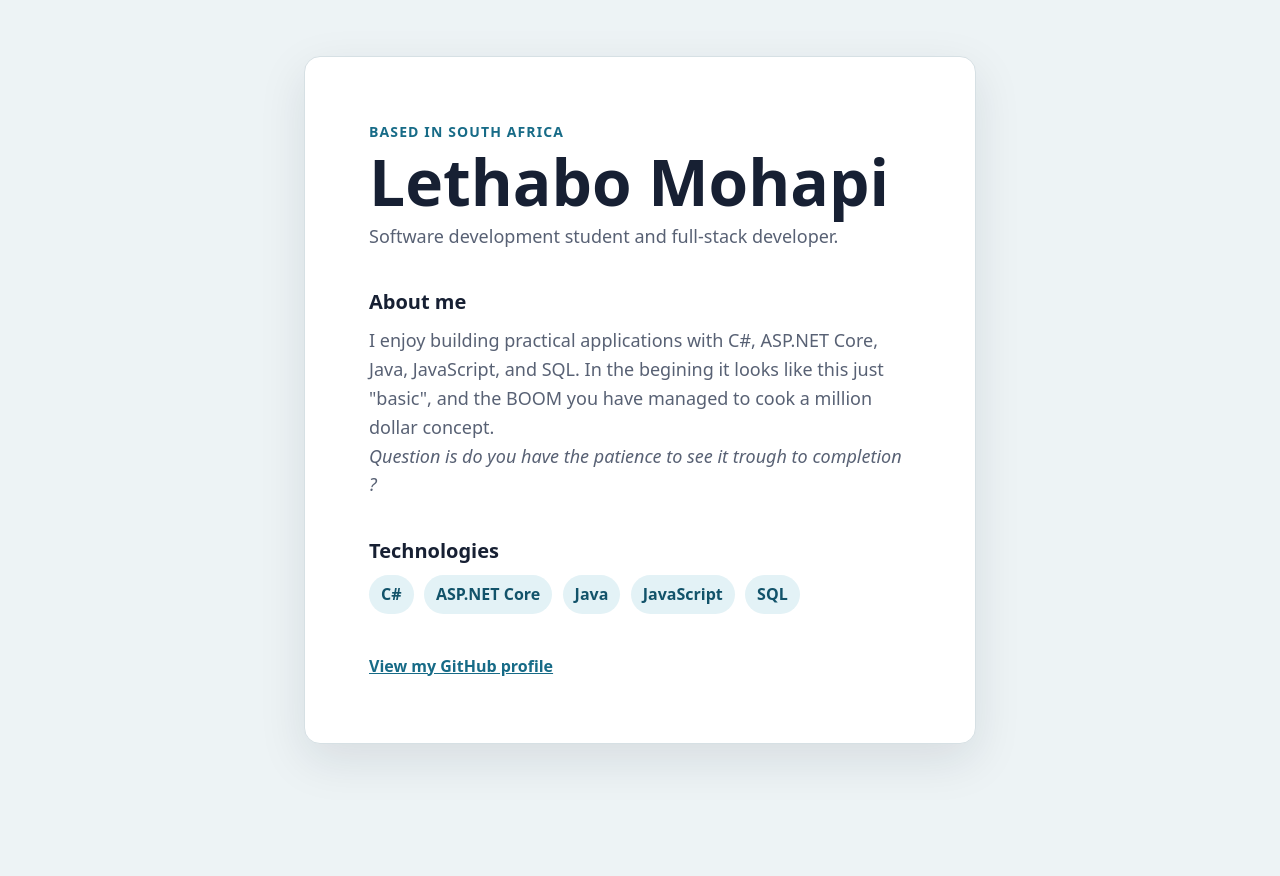
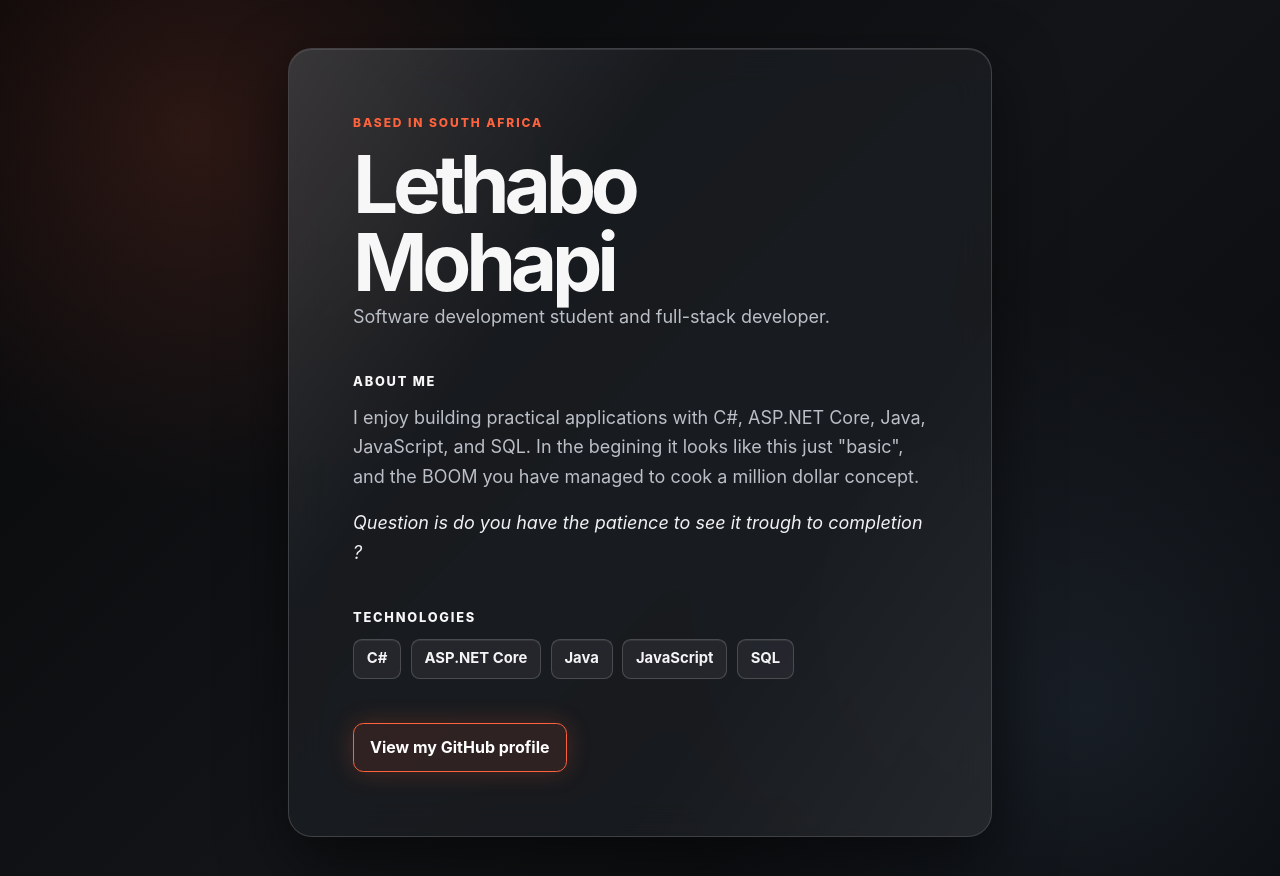
Before and after one commit to LethaboMohapi/Lol, a plain HTML site: page index.html in a window 1280 px wide. Before the commit the page ends 800 px from the top, so only its background shows below. Drawn offline with Linux system fonts and the light colour scheme.

Commit message:
Restyle profile with a dark glass interface

```diff
--- a/styles.css
+++ b/styles.css
@@ -1,11 +1,13 @@
 :root {
-  color-scheme: light;
-  --ink: #172033;
-  --muted: #586174;
-  --accent: #176b87;
-  --surface: #ffffff;
-  --background: #edf3f5;
-  --border: #d6e0e4;
+  color-scheme: dark;
+  --background: #08090b;
+  --surface: rgb(29 31 36 / 68%);
+  --surface-strong: rgb(42 44 50 / 74%);
+  --ink: #f7f7f8;
+  --muted: #bbbfc7;
+  --accent: #ff633d;
+  --border: rgb(255 255 255 / 17%);
+  --glow: rgb(255 99 61 / 22%);
 }
 
 * {
@@ -13,80 +15,158 @@
 }
 
 body {
+  min-height: 100vh;
   margin: 0;
-  min-height: 100vh;
   display: grid;
   place-items: center;
-  padding: 2rem;
-  background: var(--background);
+  padding: clamp(1rem, 5vw, 3rem);
+  overflow-x: hidden;
+  background:
+    radial-gradient(circle at 15% 15%, rgb(255 99 61 / 14%), transparent 23rem),
+    radial-gradient(circle at 85% 80%, rgb(76 105 135 / 18%), transparent 26rem),
+    linear-gradient(135deg, #060708 0%, #121417 52%, #08090b 100%);
   color: var(--ink);
-  font-family: system-ui, -apple-system, BlinkMacSystemFont, "Segoe UI", sans-serif;
-  line-height: 1.6;
+  font-family: Inter, ui-sans-serif, system-ui, -apple-system, BlinkMacSystemFont, "Segoe UI", sans-serif;
+  line-height: 1.65;
 }
 
 .profile {
-  width: min(100%, 42rem);
-  padding: clamp(2rem, 7vw, 4rem);
+  position: relative;
+  isolation: isolate;
+  width: min(100%, 44rem);
+  padding: clamp(1.75rem, 6vw, 4rem);
+  overflow: hidden;
   background: var(--surface);
   border: 1px solid var(--border);
-  border-radius: 1rem;
-  box-shadow: 0 1rem 3rem rgb(23 32 51 / 10%);
+  border-radius: 1.5rem;
+  box-shadow:
+    0 1.5rem 4rem rgb(0 0 0 / 52%),
+    inset 0 1px 0 rgb(255 255 255 / 11%);
+  backdrop-filter: blur(18px);
+  -webkit-backdrop-filter: blur(18px);
+}
+
+.profile::before {
+  position: absolute;
+  z-index: -1;
+  inset: 0;
+  content: "";
+  pointer-events: none;
+  background: linear-gradient(125deg, rgb(255 255 255 / 12%), transparent 32%, transparent 70%, rgb(255 255 255 / 5%));
 }
 
 .eyebrow {
-  margin: 0;
+  margin: 0 0 0.75rem;
   color: var(--accent);
-  font-size: 0.875rem;
-  font-weight: 700;
-  letter-spacing: 0.08em;
+  font-size: 0.75rem;
+  font-weight: 800;
+  letter-spacing: 0.16em;
   text-transform: uppercase;
 }
 
+h1,
+h2,
+p {
+  position: relative;
+}
+
 h1 {
-  margin: 0.25rem 0;
-  font-size: clamp(2.25rem, 8vw, 4rem);
-  line-height: 1.1;
+  margin: 0;
+  max-width: 10ch;
+  font-size: clamp(2.5rem, 9vw, 5rem);
+  line-height: 0.98;
+  letter-spacing: -0.065em;
 }
 
 h2 {
-  margin: 2.25rem 0 0.5rem;
-  font-size: 1.25rem;
+  margin: 2.5rem 0 0.65rem;
+  font-size: 0.8rem;
+  font-weight: 800;
+  letter-spacing: 0.14em;
+  text-transform: uppercase;
 }
 
 .intro,
 section p {
   margin: 0;
+  max-width: 58ch;
   color: var(--muted);
-  font-size: 1.125rem;
+  font-size: clamp(1rem, 2vw, 1.125rem);
+}
+
+section p + p {
+  margin-top: 1rem;
+}
+
+section em {
+  color: #f0f1f3;
 }
 
 .skills {
   display: flex;
   flex-wrap: wrap;
-  gap: 0.65rem;
+  gap: 0.6rem;
   padding: 0;
   margin: 0;
   list-style: none;
 }
 
 .skills li {
-  padding: 0.4rem 0.75rem;
-  border-radius: 999px;
-  background: #e3f2f6;
-  color: #12536a;
-  font-weight: 600;
+  padding: 0.42rem 0.8rem;
+  background: var(--surface-strong);
+  border: 1px solid var(--border);
+  border-radius: 0.55rem;
+  box-shadow: inset 0 1px 0 rgb(255 255 255 / 7%);
+  color: #f4f4f5;
+  font-size: 0.925rem;
+  font-weight: 650;
 }
 
 footer {
-  margin-top: 2.5rem;
+  margin-top: 2.75rem;
 }
 
 a {
-  color: var(--accent);
-  font-weight: 700;
+  display: inline-flex;
+  align-items: center;
+  min-height: 2.75rem;
+  padding: 0.65rem 1rem;
+  border: 1px solid var(--accent);
+  border-radius: 0.65rem;
+  background: rgb(255 99 61 / 10%);
+  box-shadow: 0 0 1.5rem var(--glow);
+  color: #fff;
+  font-weight: 750;
+  text-decoration: none;
+  transition: background-color 160ms ease, box-shadow 160ms ease, transform 160ms ease;
 }
 
 a:hover,
 a:focus-visible {
-  color: #0d4357;
+  background: var(--accent);
+  box-shadow: 0 0 2rem var(--glow);
+  color: #fff;
+  outline: none;
+  transform: translateY(-2px);
 }
+
+a:focus-visible {
+  outline: 3px solid #fff;
+  outline-offset: 3px;
+}
+
+@media (max-width: 30rem) {
+  .profile {
+    border-radius: 1rem;
+  }
+
+  h1 {
+    font-size: clamp(2.4rem, 15vw, 3.5rem);
+  }
+}
+
+@media (prefers-reduced-motion: reduce) {
+  a {
+    transition: none;
+  }
+}
```
